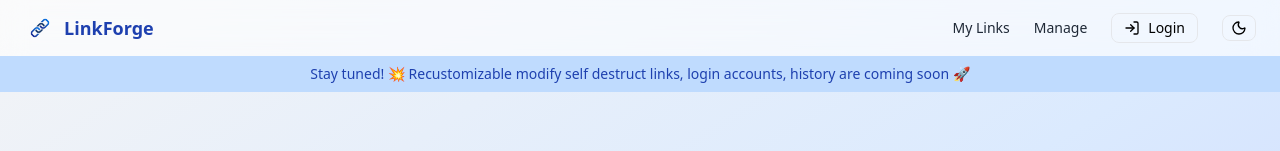
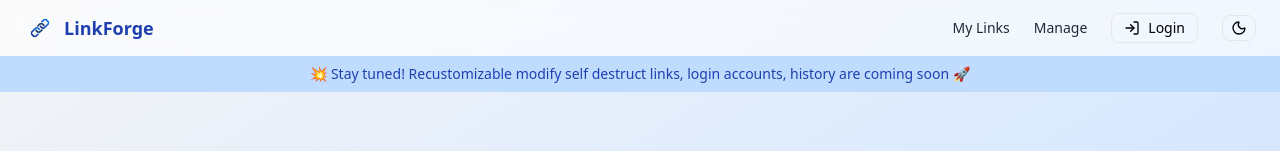
Before and after one commit to Subramanya-Veeregowda/linkforge, a React (Vite) app in the folder frontend/: page / in a window 1280 px wide. Shown: the top 151 px of the page. Built offline with nearby package versions, Linux system fonts and the light colour scheme.

Commit message:
feat: added reusable components

```diff
--- a/frontend/src/components/Announcement.jsx
+++ b/frontend/src/components/Announcement.jsx
@@ -4,7 +4,7 @@ export default function Announcement() {
                     bg-blue-200 text-blue-800
                     dark:bg-blue-600 dark:text-blue-200 backdrop-blur-md select-none z-10">
 
-      Stay tuned! 💥 Recustomizable modify self destruct links, login accounts, history are coming soon 🚀
+     💥 Stay tuned! Recustomizable modify self destruct links, login accounts, history are coming soon 🚀
 
     </div>
   )
```
